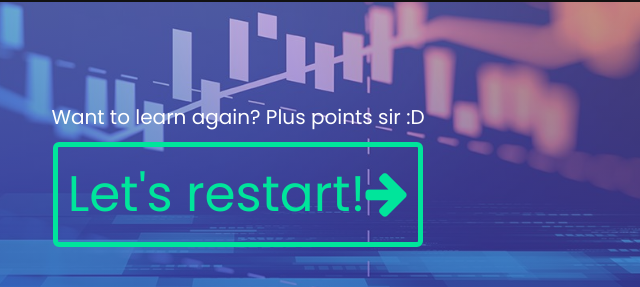
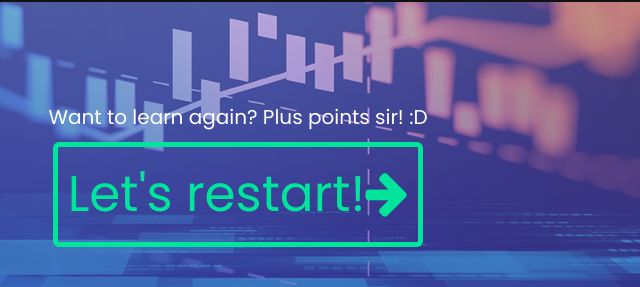
Before and after one commit to AshtonRaymundo/KosmicCircles, a plain HTML site: page index.html in a window 1280 px wide. Shown: the part 4364-4651 px from the top of the page, 402-1042 px from the left. Drawn offline with Linux system fonts and the light colour scheme.

Commit message:
Update index.html

```diff
--- a/index.html
+++ b/index.html
@@ -209,7 +209,7 @@
     <section class="hire" id="hire">
         <div class="max-width">
             <div class="hire-content align">
-                <label class="sub-text">Want to learn again? Plus points sir :D</label>
+                <label class="sub-text">Want to learn again? Plus points sir! :D</label>
                 <a href="#home" class="main-text">Let's restart!<i class="fa fa-arrow-right" aria-hidden="true"></i></a>
             </div>
         </div>
```
